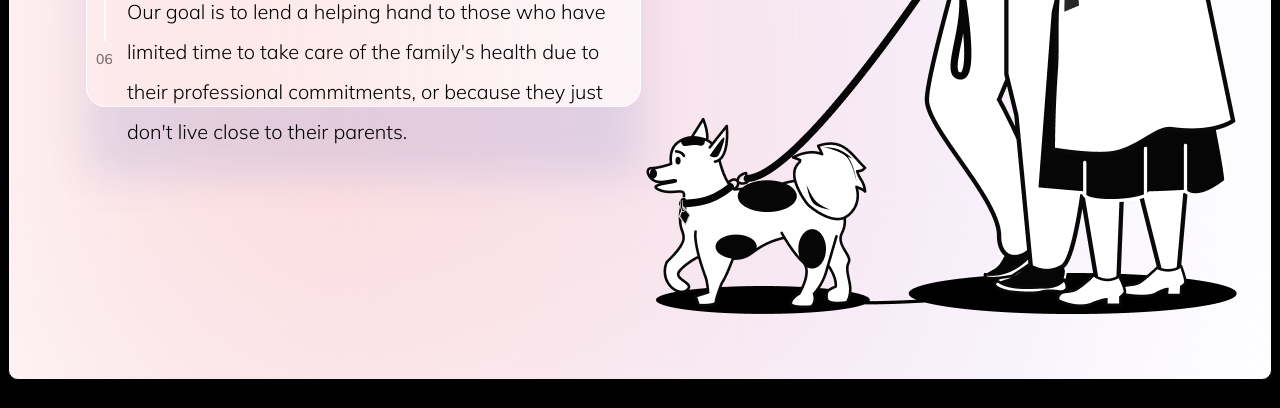
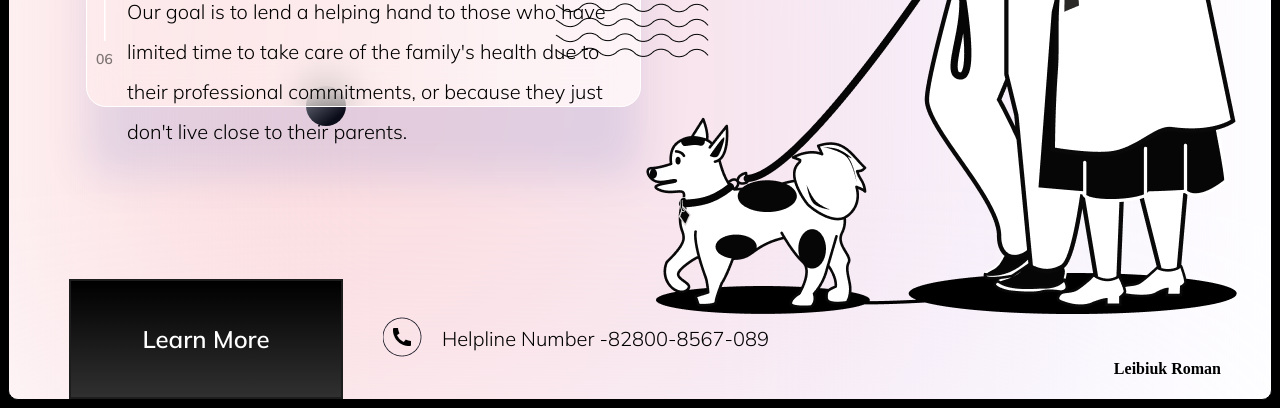
Before and after one commit to Romaxa34/OLD_CAREO, a plain HTML site: page index.html in a window 1280 px wide. Shown: the part 635-1043 px from the top of the page. Drawn offline with Linux system fonts and the light colour scheme; a web font is replaced by a local one.

Commit message:
create site for finish

```diff
--- a/index.html
+++ b/index.html
@@ -42,6 +42,10 @@
           <div class="main__row">
             <div class="main__card">
               <div class="route"><span></span></div>
+              <div class="route_2"><span></span></div>
+              <div class="random__lines">
+                <img src="./assets/random lines.png" alt="Криві лінії" />
+              </div>
               <div class="main__card__img">
                 <img src="./assets/Pagination.png" alt="повзунок" />
               </div>
@@ -64,6 +68,25 @@
           </div>
         </div>
       </main>
+      <footer class="footer">
+        <div class="container">
+          <div class="footer__row">
+            <div class="footer__btn">
+              <a href="#">Learn More</a>
+            </div>
+            <div class="footer__contact">
+              <div class="footer__contact__img">
+                <img src="./assets/telephone.png" alt="telephone" />
+              </div>
+              <div class="footer__contact__tel">
+                <p>Helpline Number -</p>
+                <p><a href="tel:82800-8567-089">82800-8567-089</a></p>
+              </div>
+            </div>
+            <div class="avtor"><p>Leibiuk Roman</p></div>
+          </div>
+        </div>
+      </footer>
     </div>
   </body>
 </html>
--- a/style.scss
+++ b/style.scss
@@ -160,19 +160,20 @@ html {
     &::before {
         content: "";
         position: absolute;
-        left: 50px;
-        top: -50px;
+        left: 54px;
+        top: 33px;
         z-index: 4;
         background: #ff9890;
-        width: 67px;
-        height: 67px;
+        width: 149px;
+        height: 149px;
         border-radius: 50%;
+        filter: blur(25px);
     }
     &::after {
         content: "";
         position: absolute;
-        left: 150px;
-        top: -50px;
+        right: 27px;
+        top: -29px;
         z-index: 4;
         background: #ff9890;
         width: 67px;
@@ -180,3 +181,97 @@ html {
         border-radius: 50%;
     }
 }
+.route_2 {
+    &::after {
+        content: "";
+        position: absolute;
+        right: -588px;
+        top: 80px;
+        width: 61px;
+        height: 61px;
+        z-index: 4;
+        background: #ff9890;
+        border-radius: 50%;
+    }
+    &::before {
+        content: "";
+        position: absolute;
+        right: 295px;
+        bottom: -19px;
+        width: 61px;
+        height: 61px;
+        z-index: 4;
+        width: 40px;
+        height: 40px;
+        background: linear-gradient(322.37deg, #000000 21.81%, #d8d8d8 144.42%);
+        border-radius: 50%;
+    }
+}
+.random__lines > img {
+    position: absolute;
+    bottom: 45px;
+    right: -68px;
+    z-index: 6;
+}
+// --------------------footer-------------------------
+.footer {
+}
+.footer__row {
+    display: flex;
+    margin: -100px 0px 0px 60px;
+    position: relative;
+}
+.footer__btn {
+    display: flex;
+    align-items: center;
+    justify-content: center;
+    background: linear-gradient(180deg, #000000 0%, #303030 100%);
+    border: 2px solid #1d1d1d;
+    width: 270px;
+    height: 116px;
+    & a {
+        font-family: "Mulish";
+        font-style: normal;
+        font-weight: 600;
+        font-size: 24px;
+        line-height: 29px;
+        text-align: center;
+        color: #ffffff;
+        text-decoration: none;
+    }
+}
+.footer__contact {
+    display: flex;
+    margin: 0px 0px 0px 40px;
+    align-items: center;
+    justify-content: center;
+}
+.footer__contact__img {
+    padding: 0px 20px 0px 0px;
+}
+.footer__contact__tel {
+    display: flex;
+    font-family: "Mulish";
+    font-style: normal;
+    font-weight: 300;
+    font-size: 20px;
+    line-height: 40px;
+    color: #000000;
+    & a {
+        font-family: "Mulish";
+        font-style: normal;
+        font-weight: 300;
+        font-size: 20px;
+        line-height: 40px;
+        color: #000000;
+        text-decoration: none;
+    }
+}
+.avtor {
+    position: absolute;
+    bottom: 5px;
+    right: 50px;
+    font-family: Didot;
+    font-style: normal;
+    font-weight: 600;
+}
```
Also changed, not shown: assets/random lines.png (added), assets/telephone.png (added), css/style.css, 1 other file.
